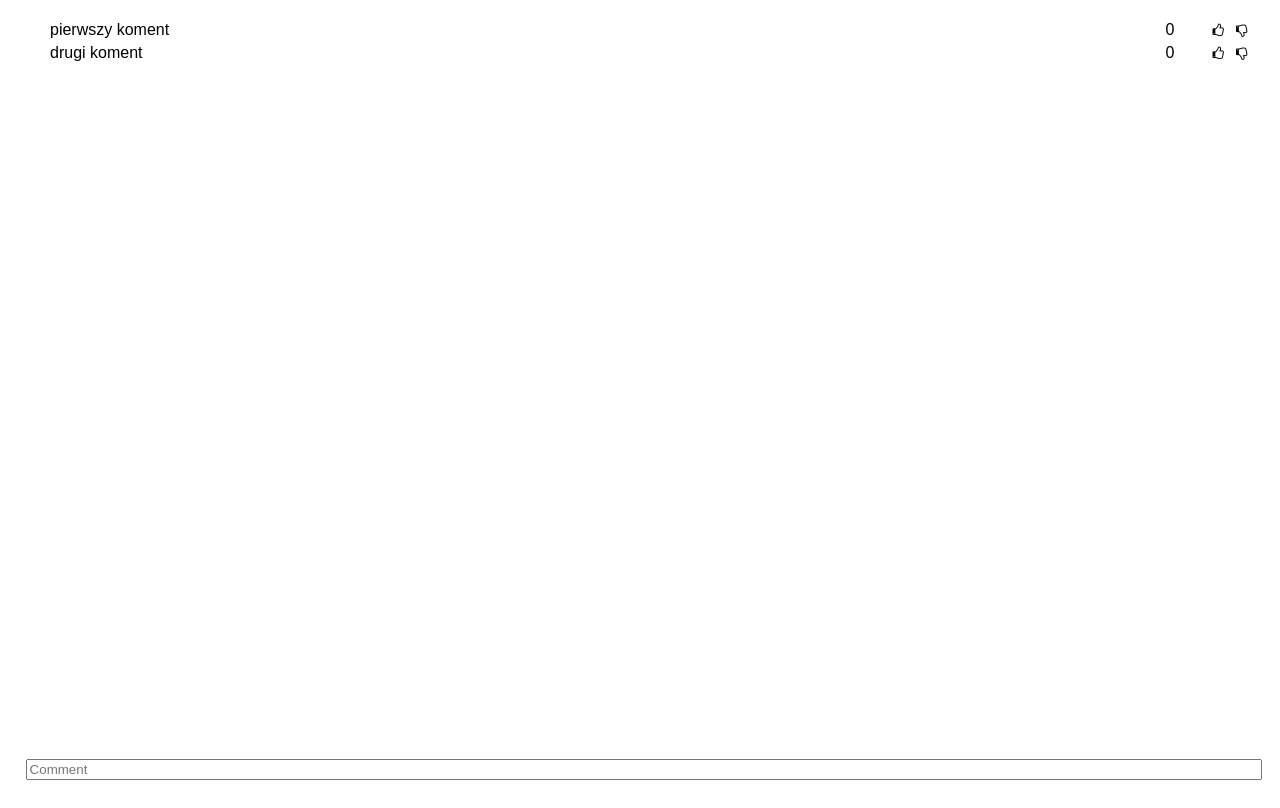
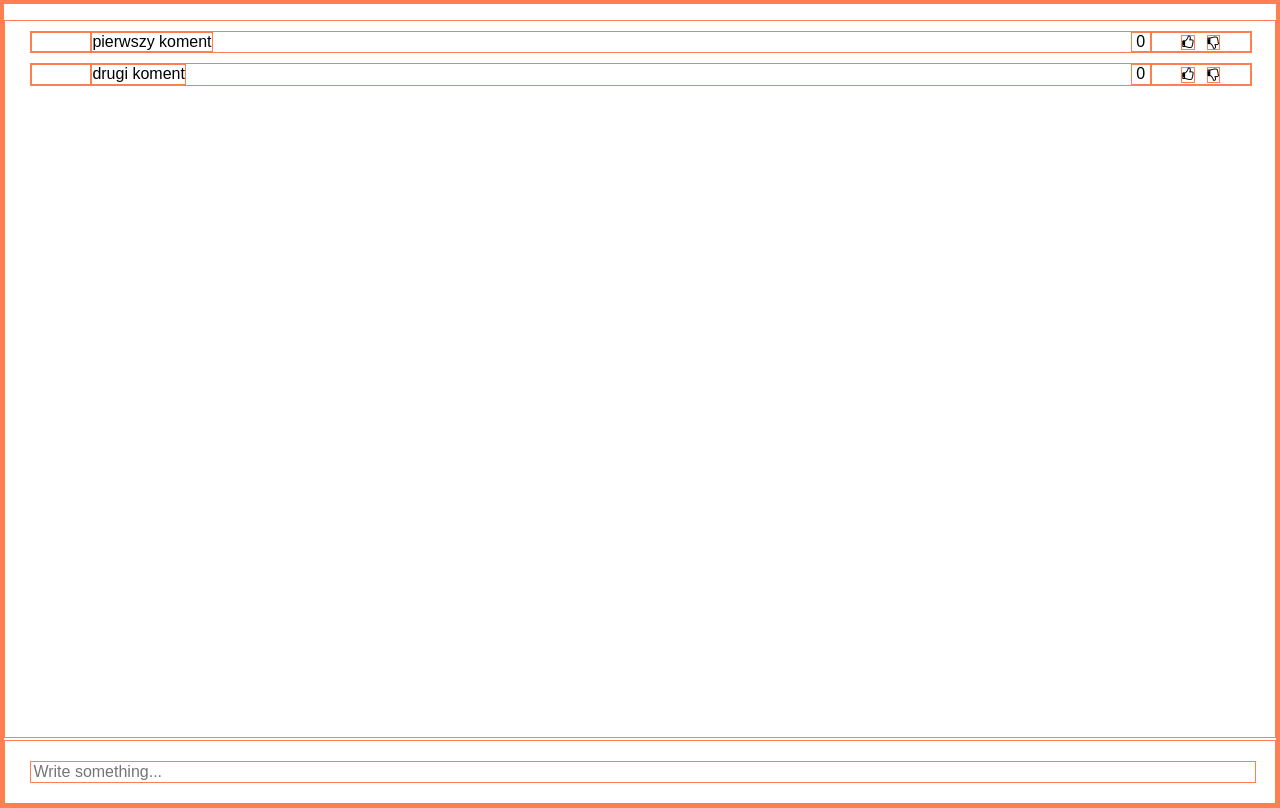
Before and after one commit to piwnk/kd-redux-demo, a React app: page / in a window 1280 px wide. Built offline with nearby package versions, Linux system fonts and the light colour scheme.

Commit message:
fix: style

```diff
--- a/src/components/CommentForm.jsx
+++ b/src/components/CommentForm.jsx
@@ -9,7 +9,7 @@ export default ({ addComment }) => (
   >
     <input
       className="CommentInput"
-      placeholder="Comment"
+      placeholder="Write something..."
     />
   </form>
 );
--- a/src/style/App.css
+++ b/src/style/App.css
@@ -1,7 +1,7 @@
 .App {
   text-align: center;
   display: grid;
-  grid-template-rows: 1fr 60px;
+  grid-template-rows: 1fr 50px;
   height: 100vh;
 }
 
--- a/src/style/Comment.scss
+++ b/src/style/Comment.scss
@@ -1,8 +1,9 @@
 .Comment {
   list-style: none;
   display: grid;
-  grid-template-columns: 50px 1fr 20px 100px;
-  margin: 5px 0;
+  grid-template-columns: 60px 1fr 20px 100px;
+  margin: 10px 2%;
+  width: 96%;
   div {
     justify-content: space-between;
     button {
@@ -24,5 +25,6 @@
   .text {
     justify-self: left;
     justify-content:  space-between;
+    font-size: 1em;
   }
 }
--- a/src/style/CommentForm.scss
+++ b/src/style/CommentForm.scss
@@ -3,5 +3,6 @@
   .CommentInput {
     margin: 20px 2%;
     width: 96%;
+    font-size: 1em;
   }
 }
--- a/src/style/index.css
+++ b/src/style/index.css
@@ -1,5 +1,5 @@
 * {
-  /* border: 1px solid coral; */
+  border: 1px solid coral;
 }
 
 body {
```
Also changed, not shown: src/style/Comment.css, src/style/CommentForm.css, 2 other files.
